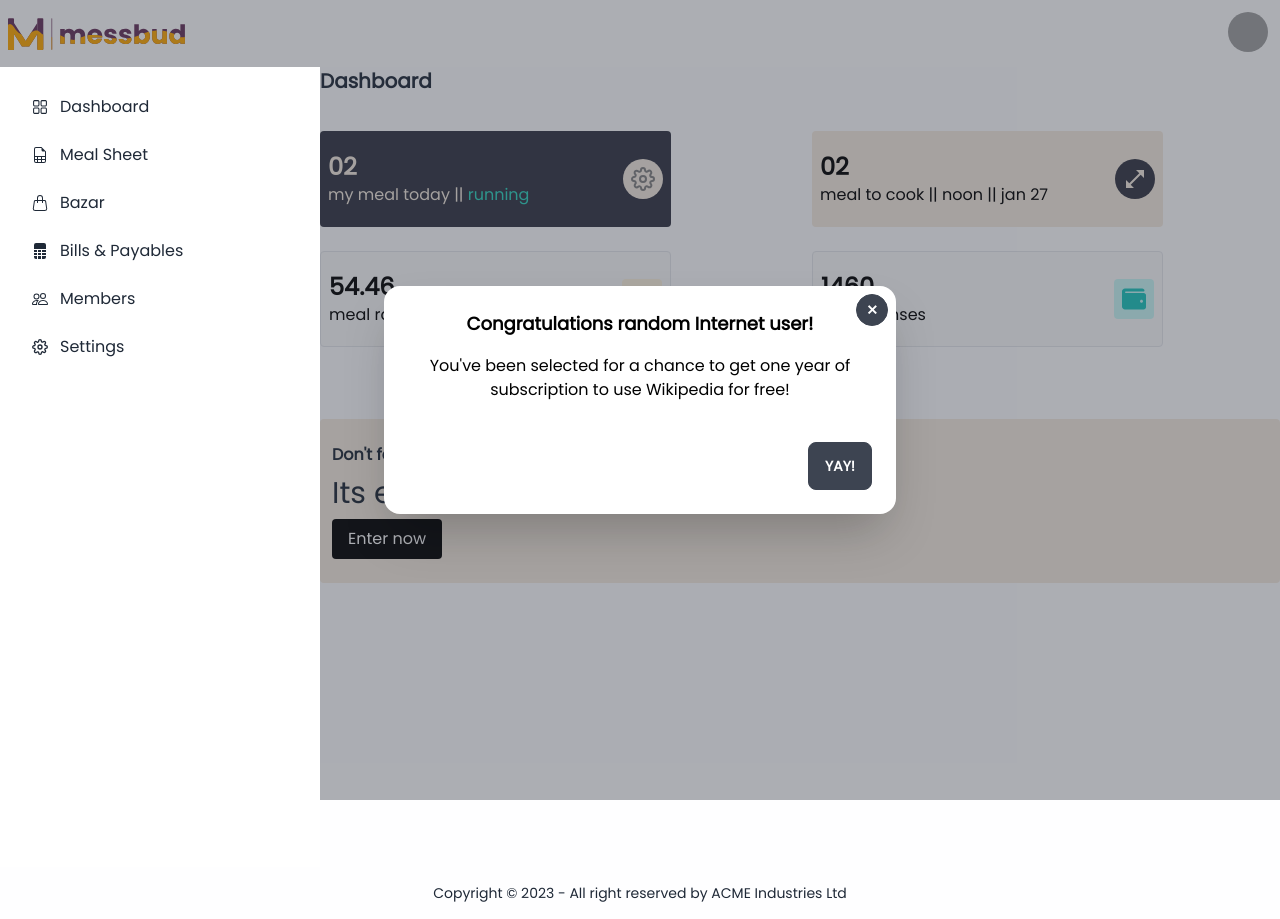
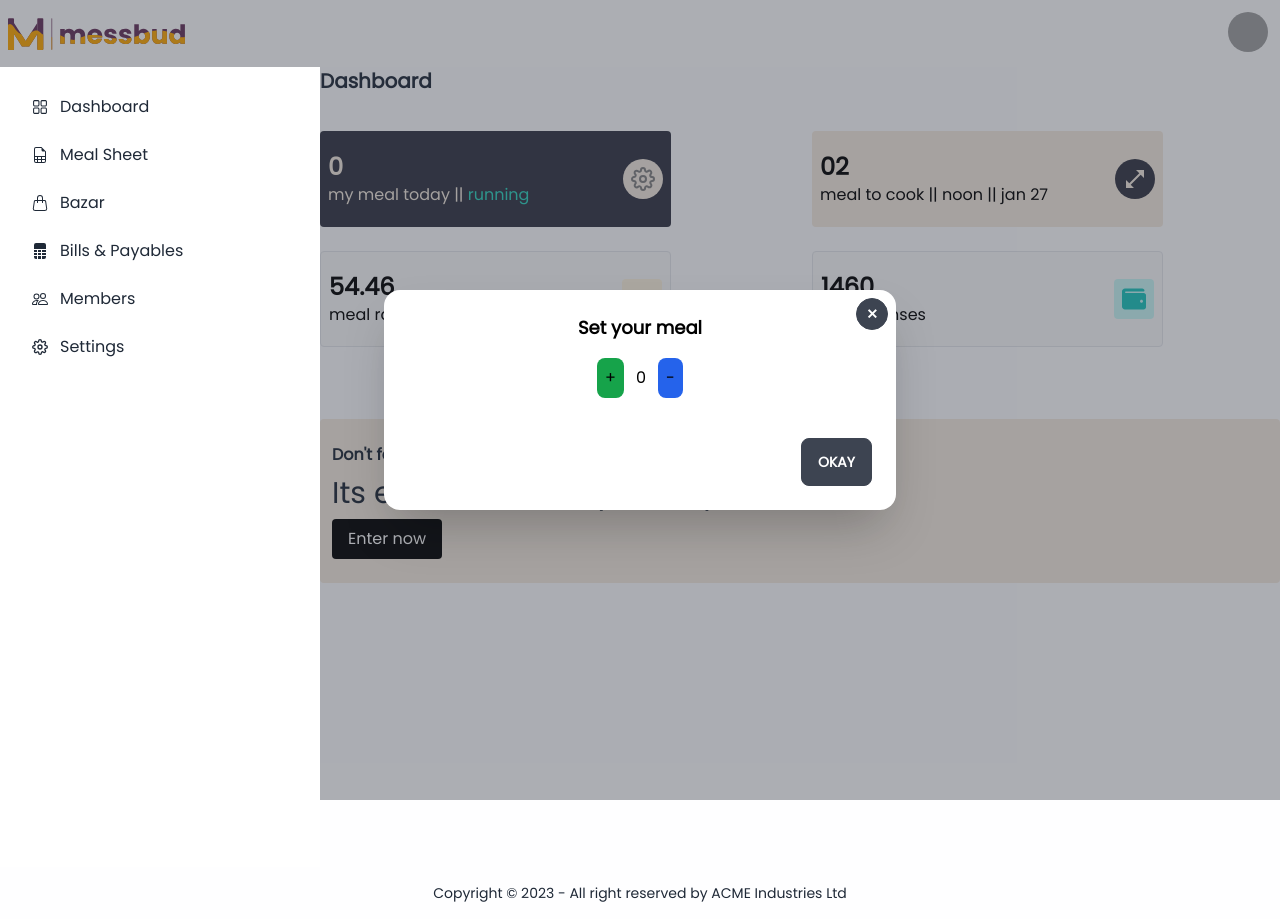
Before and after one commit to 2ndjoy/messbudCom_Client, a React (Create React App) app: page / in a window 1280 px wide. Both pictures are taken after a click on the button 643 px from the left and 179 px from the top of the page. Built offline with nearby package versions, Linux system fonts and the light colour scheme; grey boxes are pictures that could not be loaded.

Commit message:
myMealToday function added

```diff
--- a/src/Components/DashBoardComponents/DashBoard/RunningMeals.js
+++ b/src/Components/DashBoardComponents/DashBoard/RunningMeals.js
@@ -1,15 +1,30 @@
-import React from "react";
+import React, { useState } from "react";
 
 import { FiSettings } from "react-icons/fi";
 
 const RunningMeals = () => {
+  const [myMeal, setMyMeal] = useState(0);
+  const increaseMeal = () => {
+    setMyMeal(myMeal + 1);
+  };
+  const decreaseMeal = () => {
+    if (myMeal === 0) {
+      setMyMeal(myMeal);
+    } else {
+      setMyMeal(myMeal - 1);
+    }
+  };
+
+  const okaay = () => {
+    alert(myMeal);
+  };
   return (
     <div
       style={{ backgroundColor: "#323543", color: "#F4EADF" }}
       className="flex items-center  h-24  lg:w-3/4 w-4/4  justify-between p-2 rounded"
     >
       <div>
-        <h1 className="text-2xl font-bold">02</h1>
+        <h1 className="text-2xl font-bold">{myMeal}</h1>
         <p>
           my meal today || <span className="text-teal-400">running</span>
         </p>
@@ -34,16 +49,25 @@
             >
               ✕
             </label>
-            <h3 className="text-lg text-black font-bold">
-              Congratulations random Internet user!
-            </h3>
-            <p className="py-4 text-black ">
-              You've been selected for a chance to get one year of subscription
-              to use Wikipedia for free!
+            <h3 className="text-lg text-black font-bold">Set your meal</h3>
+            <p className="py-4 flex justify-center gap-3 text-black items-center">
+              <button
+                onClick={increaseMeal}
+                className="bg-green-600 p-2 rounded-lg"
+              >
+                +
+              </button>
+              <p>{myMeal}</p>
+              <button
+                onClick={decreaseMeal}
+                className="bg-blue-600 p-2 rounded-lg"
+              >
+                -
+              </button>
             </p>
             <div className="modal-action">
-              <label htmlFor="my-modal-3" className="btn">
-                Yay!
+              <label onClick={okaay} htmlFor="my-modal-3" className="btn">
+                Okay
               </label>
             </div>
           </div>
```
